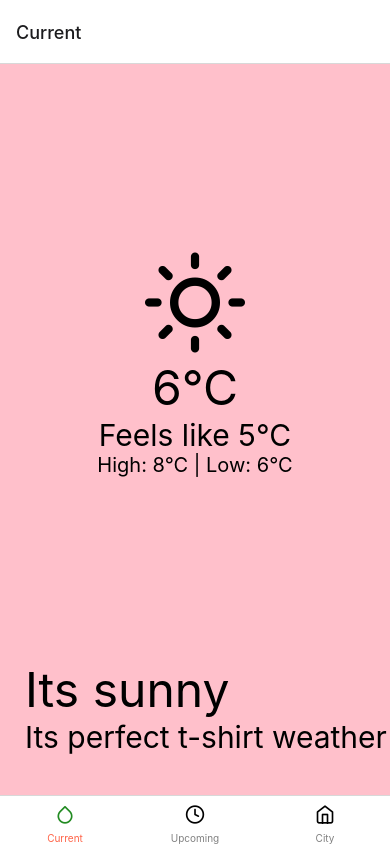
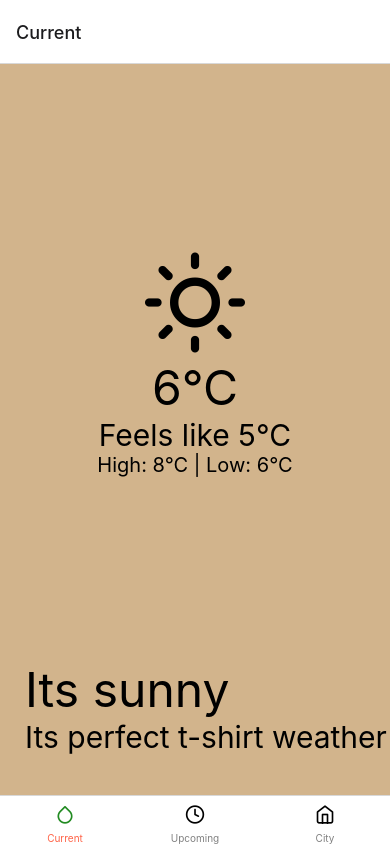
Before and after one commit to andresernajoto/learning-react, a React Native app: screen /Current in a window 390 px wide. Built offline with nearby package versions, Linux system fonts and the light colour scheme.

Commit message:
refactoring and styling
improving the tabs navigation

```diff
--- a/App.js
+++ b/App.js
@@ -1,69 +1,12 @@
 import React from "react"
-import { StyleSheet, StatusBar, Platform } from "react-native"
+import { NavigationContainer } from "@react-navigation/native"
 
-import CurrentWeather from "./src/screens/CurrentWeather"
-import UpcomingWeather from "./src/screens/UpcomingWeather"
-import City from "./src/screens/City"
-
-import { NavigationContainer } from '@react-navigation/native'
-import { createBottomTabNavigator } from '@react-navigation/bottom-tabs'
-import { createMaterialTopTabNavigator } from '@react-navigation/material-top-tabs'
-import { Feather } from '@expo/vector-icons'
-
-const BottomTab = createBottomTabNavigator()
-const TopTap = createMaterialTopTabNavigator()
+import Tabs from "./src/components/Tabs"
 
 const App = () => {
   return (
     <NavigationContainer>
-      {Platform.OS === 'android' ? (
-        <TopTap.Navigator
-          screenOptions={{
-            tabBarActiveTintColor: 'forestgreen',
-            tabBarInactiveTintColor: 'grey'
-          }}
-          style={{ marginTop: StatusBar.currentHeight || 0 }}
-        >
-          <TopTap.Screen name={'Current'} component={CurrentWeather} options={{
-            tabBarIcon: ({ focused }) => (
-              <Feather name={'droplet'} size={20} color={focused ? 'forestgreen' : 'black'} />
-            )
-           }} />
-          <TopTap.Screen name={'Upcoming'} component={UpcomingWeather} options={{
-            tabBarIcon: ({ focused }) => (
-              <Feather name={'clock'} size={20} color={focused ? 'forestgreen' : 'black'} />
-            )
-          }} />
-          <TopTap.Screen name={'City'} component={City} options={{
-            tabBarIcon: ({ focused }) => (
-              <Feather name={'home'} size={20} color={focused ? 'forestgreen' : 'black'} />
-            )
-          }} />
-        </TopTap.Navigator>
-      ) : (
-        <BottomTab.Navigator
-          screenOptions={{
-            tabBarActiveTintColor: 'tomato',
-            tabBarInactiveTintColor: 'grey'
-        }}
-        >
-          <BottomTab.Screen name={'Current'} component={CurrentWeather} options={{
-            tabBarIcon: ({ focused }) => (
-              <Feather name={'droplet'} size={20} color={focused ? 'forestgreen' : 'black'} />
-            )
-           }} />
-          <BottomTab.Screen name={'Upcoming'} component={UpcomingWeather} options={{
-            tabBarIcon: ({ focused }) => (
-              <Feather name={'clock'} size={20} color={focused ? 'forestgreen' : 'black'} />
-            )
-          }} />
-          <BottomTab.Screen name={'City'} component={City} options={{
-            tabBarIcon: ({ focused }) => (
-              <Feather name={'home'} size={20} color={focused ? 'forestgreen' : 'black'} />
-            )
-          }} />
-        </BottomTab.Navigator>
-      )}
+      <Tabs />
     </NavigationContainer>
   )
 }
--- /dev/null
+++ b/src/components/Tabs.js
@@ -0,0 +1,72 @@
+import React from "react"
+import { Platform, StatusBar } from "react-native"
+
+import CurrentWeather from "../screens/CurrentWeather"
+import UpcomingWeather from "../screens/UpcomingWeather"
+import City from "../screens/City"
+
+import { NavigationContainer } from '@react-navigation/native'
+import { createBottomTabNavigator } from '@react-navigation/bottom-tabs'
+import { createMaterialTopTabNavigator } from '@react-navigation/material-top-tabs'
+import { Feather } from '@expo/vector-icons'
+
+const BottomTab = createBottomTabNavigator()
+const TopTap = createMaterialTopTabNavigator()
+
+const Tabs = () => {
+    return (
+        <>
+            {Platform.OS === 'android' ? (
+                <TopTap.Navigator
+                    screenOptions={{
+                        tabBarActiveTintColor: 'forestgreen',
+                        tabBarInactiveTintColor: 'grey',
+                        tabBarStyle: {
+                            backgroundColor: 'cornsilk'
+                        }
+                }}
+                style={{ marginTop: StatusBar.currentHeight || 0 }} >
+                    <TopTap.Screen name={'Current'} component={CurrentWeather} options={{
+                        tabBarIcon: ({ focused }) => (
+                            <Feather name={'droplet'} size={20} color={focused ? 'forestgreen' : 'black'} />
+                        )
+                    }} />
+                    <TopTap.Screen name={'Upcoming'} component={UpcomingWeather} options={{
+                        tabBarIcon: ({ focused }) => (
+                            <Feather name={'clock'} size={20} color={focused ? 'forestgreen' : 'black'} />
+                        )
+                    }} />
+                    <TopTap.Screen name={'City'} component={City} options={{
+                        tabBarIcon: ({ focused }) => (
+                            <Feather name={'home'} size={20} color={focused ? 'forestgreen' : 'black'} />
+                        )
+                    }} />
+                </TopTap.Navigator>
+            ) : (
+                <BottomTab.Navigator
+                    screenOptions={{
+                        tabBarActiveTintColor: 'tomato',
+                        tabBarInactiveTintColor: 'grey'
+                    }} >
+                    <BottomTab.Screen name={'Current'} component={CurrentWeather} options={{
+                        tabBarIcon: ({ focused }) => (
+                            <Feather name={'droplet'} size={20} color={focused ? 'forestgreen' : 'black'} />
+                        )
+                    }} />
+                    <BottomTab.Screen name={'Upcoming'} component={UpcomingWeather} options={{
+                        tabBarIcon: ({ focused }) => (
+                            <Feather name={'clock'} size={20} color={focused ? 'forestgreen' : 'black'} />
+                        )
+                    }} />
+                    <BottomTab.Screen name={'City'} component={City} options={{
+                        tabBarIcon: ({ focused }) => (
+                            <Feather name={'home'} size={20} color={focused ? 'forestgreen' : 'black'} />
+                        )
+                    }} />
+                </BottomTab.Navigator>
+            )}
+        </>
+    )
+}
+
+export default Tabs
--- a/src/screens/CurrentWeather.js
+++ b/src/screens/CurrentWeather.js
@@ -46,7 +46,7 @@ const CurrentWeather = () => {
 const styles = StyleSheet.create({
   wrapper: {
     flex: 1,
-    backgroundColor: 'pink'
+    backgroundColor: 'tan'
   },
   container: {
     flex: 1,
```
Also changed, not shown: .eslintrc.js.
